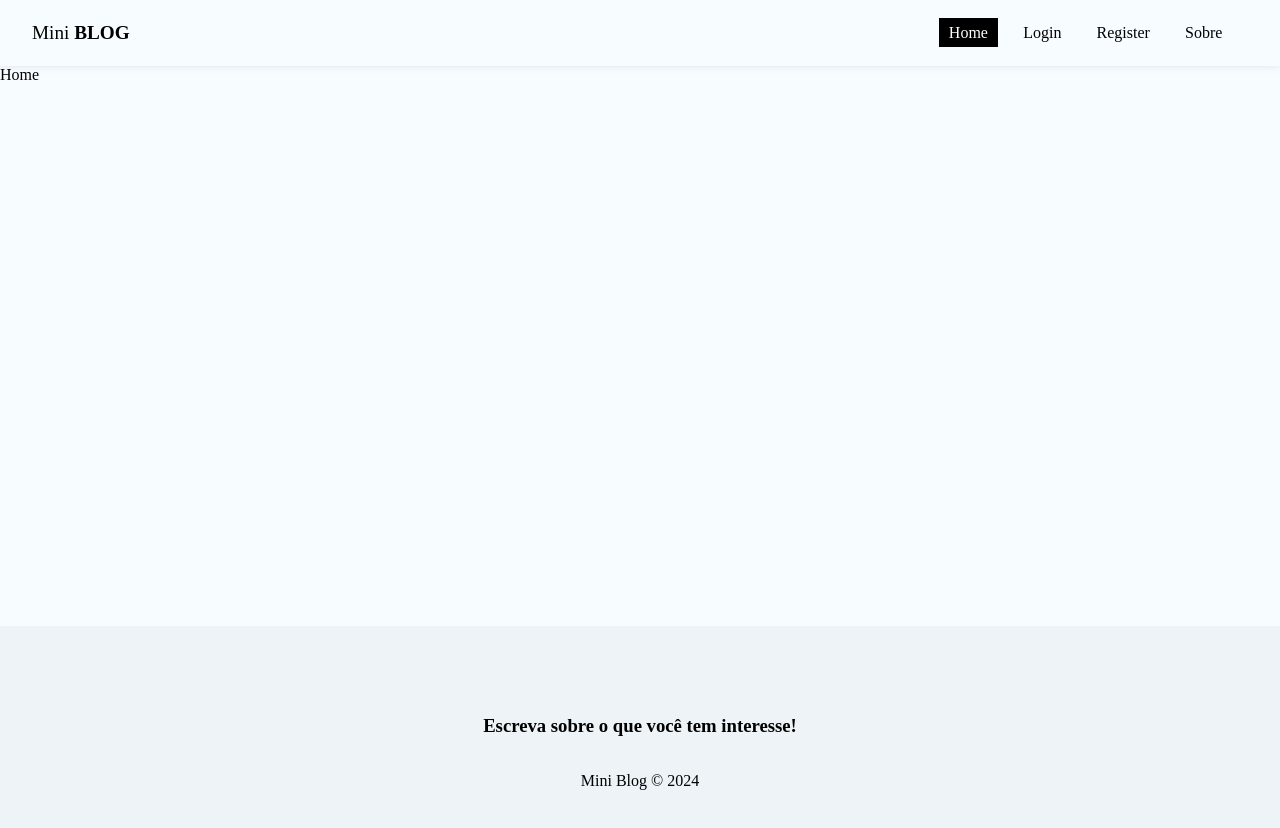
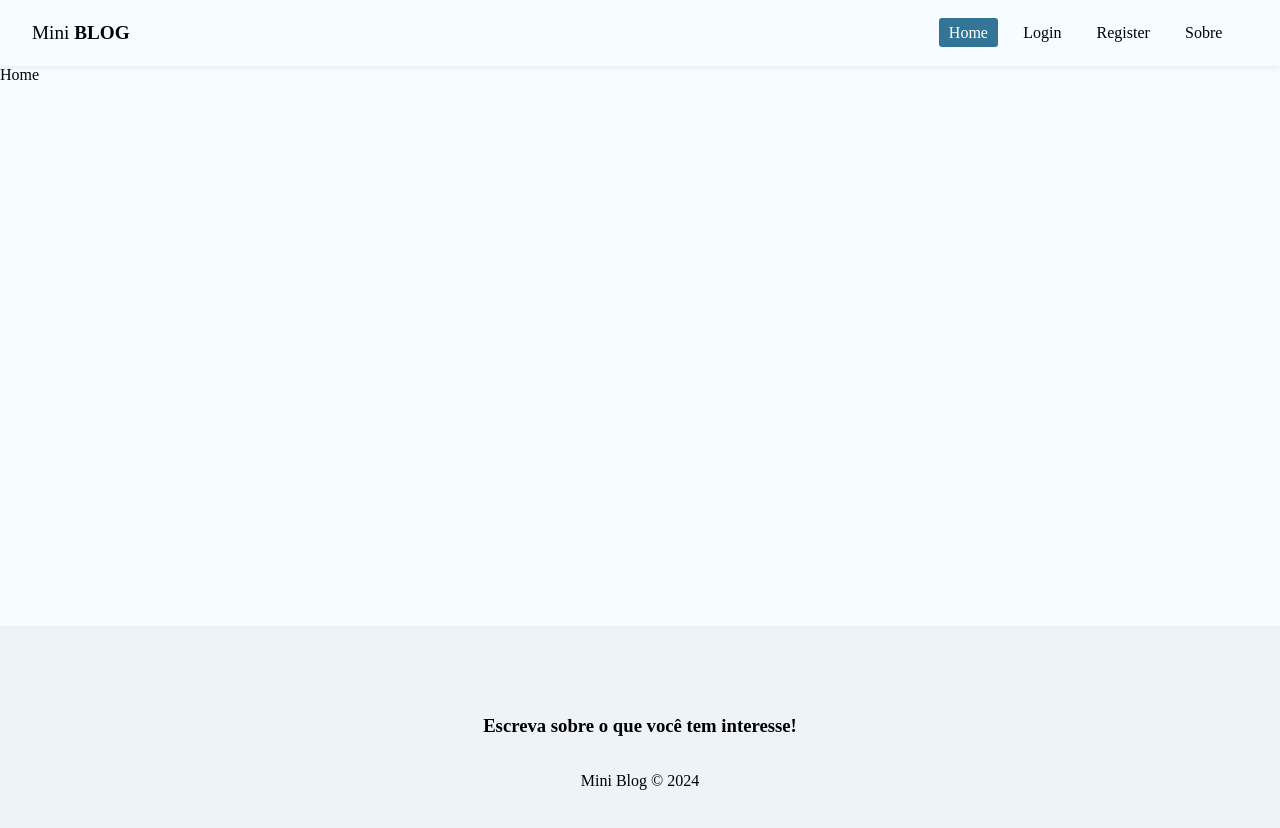
Before and after one commit to GuidoStocco/MiniBlog, a React (Create React App) app: page / in a window 1280 px wide. Shown: the top 828 px of the page. Built offline with nearby package versions, Linux system fonts and the light colour scheme.

Commit message:
ajuste: navbar

```diff
--- a/src/components/Navbar.module.css
+++ b/src/components/Navbar.module.css
@@ -34,6 +34,7 @@
 }
 
 .active{
-    background-color: #000;
+    background-color: #327596;
     color: #fff;
+    border-radius: 3px;
 }
```
